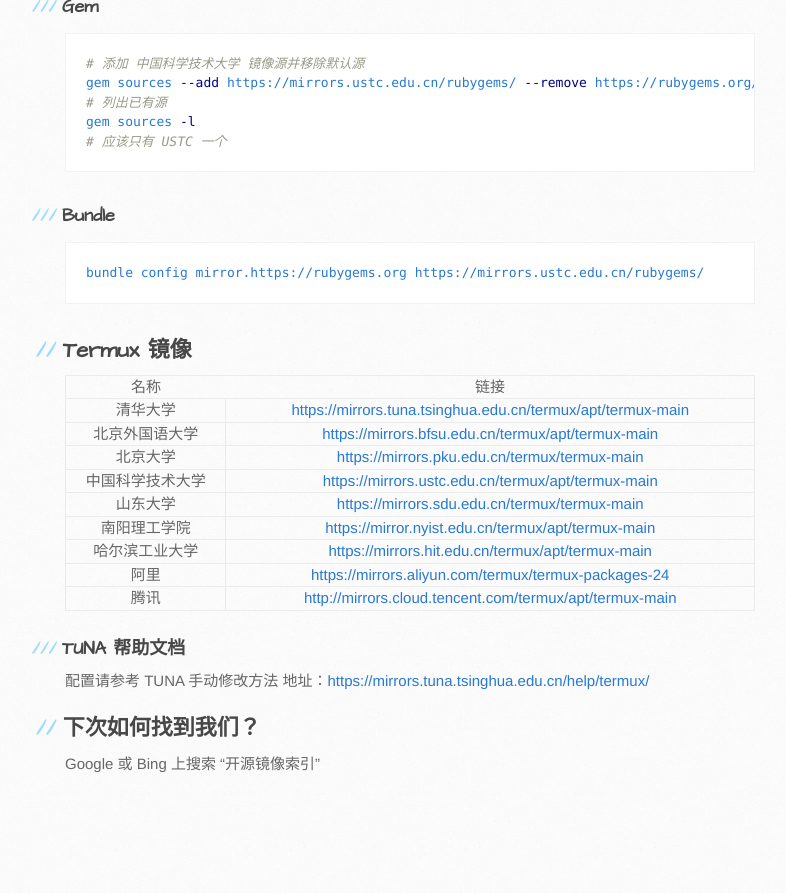
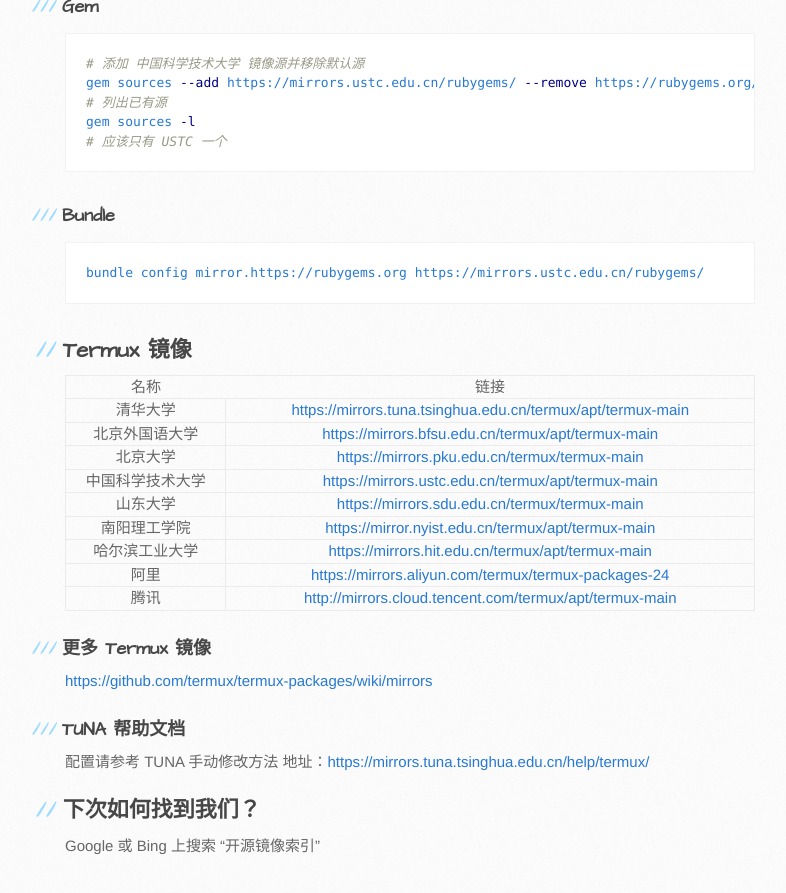
Before and after one commit to Ecodemo/Ecodemo, a Jekyll site: the page built from index.markdown, in a window 1280 px wide and 900 px high, scrolled down 2980 px. Shown: the top 893 px of the window, without its empty margins (105-891 px from the left). Built offline with Jekyll 4.4.1, drawn with Linux system fonts in a browser that asks for light colours; before the commit the page ends 3798 px from its top, so only the background shows below that.

Commit message:
Update index.markdown

```diff
--- a/index.markdown
+++ b/index.markdown
@@ -174,6 +174,9 @@
 | 阿里 | <https://mirrors.aliyun.com/termux/termux-packages-24> |
 | 腾讯 | <http://mirrors.cloud.tencent.com/termux/apt/termux-main> |
 
+### 更多 Termux 镜像
+<https://github.com/termux/termux-packages/wiki/mirrors>
+
 ### TUNA 帮助文档
 配置请参考 TUNA 手动修改方法
 地址：<https://mirrors.tuna.tsinghua.edu.cn/help/termux/>
```
